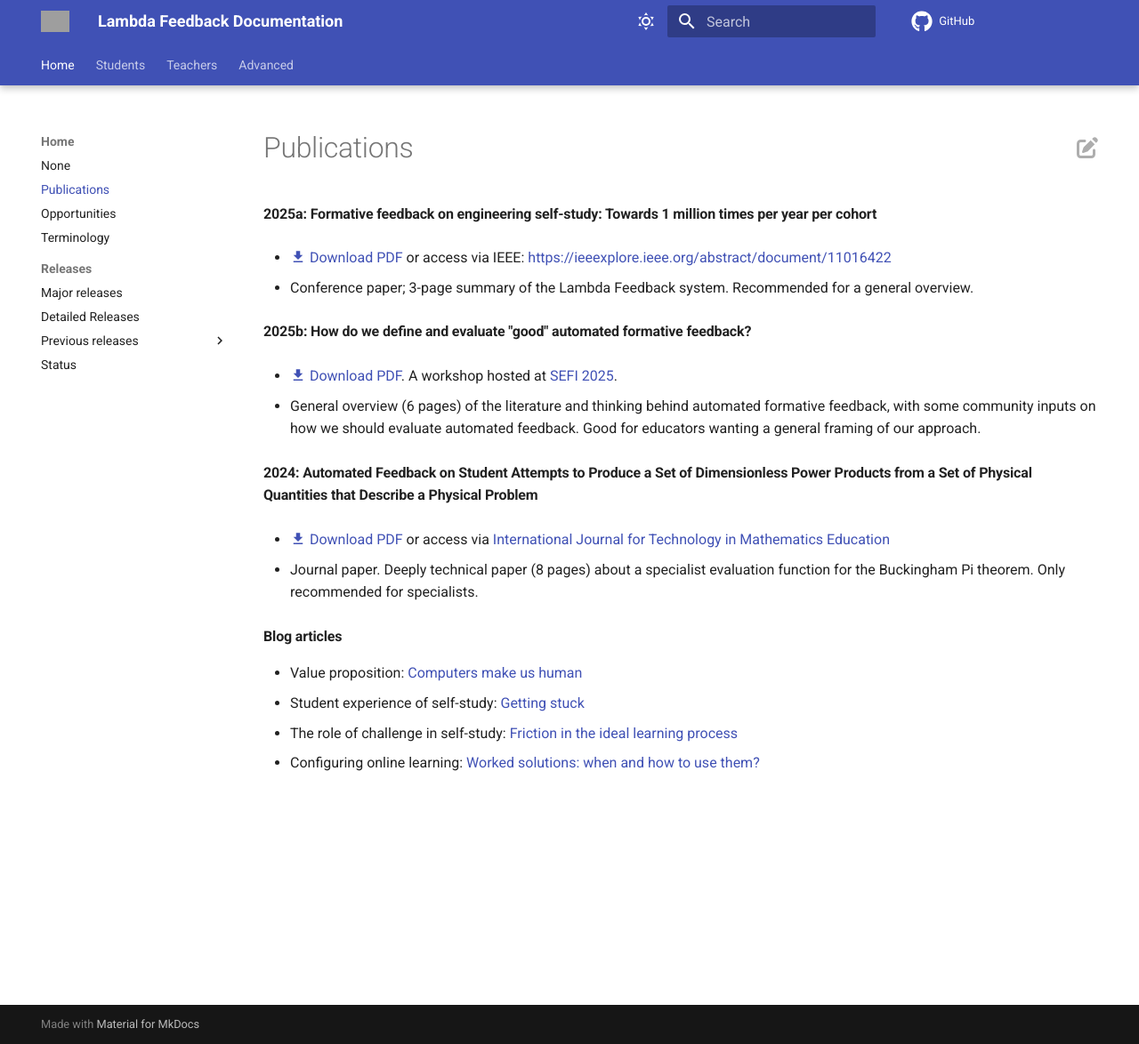
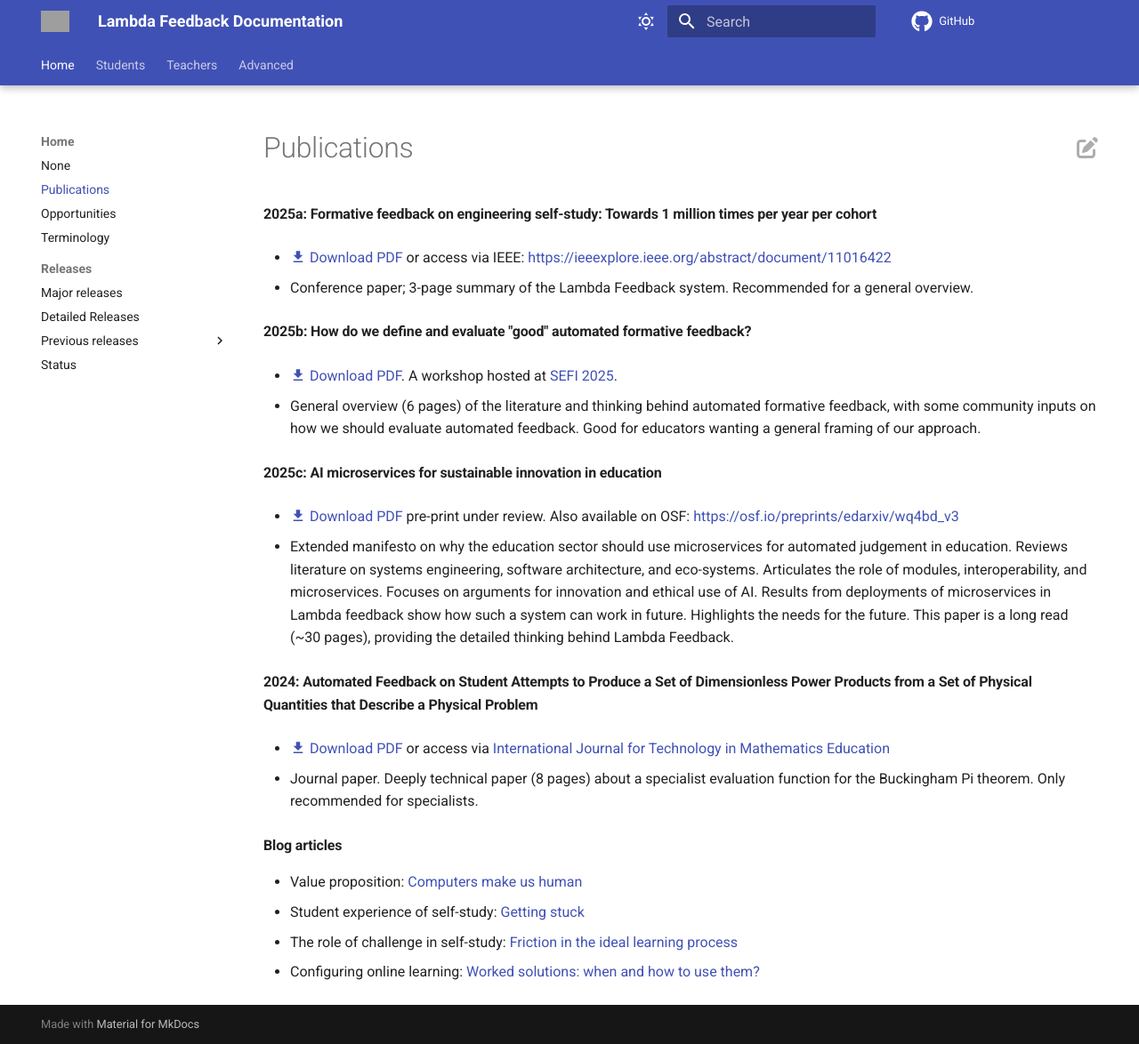
Before and after one commit to lambda-feedback/user-documentation, an MkDocs documentation site: the page built from docs/publications.md, in a window 1280 px wide and 1174 px high. Shown: the whole window at 89% size. Built offline with MkDocs 1.6.1 and Material for MkDocs 9.7.7, drawn with Linux system fonts in a browser that asks for light colours; comment, search, counter and statistics services are not loaded; grey boxes are pictures that could not be loaded.

Commit message:
Added AI microservices paper

```diff
--- a/docs/publications.md
+++ b/docs/publications.md
@@ -14,6 +14,12 @@ hide:
 
 - General overview (6 pages) of the literature and thinking behind automated formative feedback, with some community inputs on how we should evaluate automated feedback. Good for educators wanting a general framing of our approach.
 
+#### 2025c: AI microservices for sustainable innovation in education
+
+- [:material-download: Download PDF](assets/publications/AI_Microservices_for_Sustainable_Innovation_in_Education-v3.pdf) pre-print under review. Also available on OSF: [https://osf.io/preprints/edarxiv/wq4bd_v3](https://osf.io/preprints/edarxiv/wq4bd_v3)
+
+- Extended manifesto on why the education sector should use microservices for automated judgement in education. Reviews literature on systems engineering, software architecture, and eco-systems. Articulates the role of modules, interoperability, and microservices. Focuses on arguments for innovation and ethical use of AI. Results from deployments of microservices in Lambda feedback show how such a system can work in future. Highlights the needs for the future. This paper is a long read (~30 pages), providing the detailed thinking behind Lambda Feedback.
+
 #### 2024: Automated Feedback on Student Attempts to Produce a Set of Dimensionless Power Products from a Set of Physical Quantities that Describe a Physical Problem
 
 - [:material-download: Download PDF](assets/publications/Lundengard_etal_2023_Preprint_Automated_feedback_on_dimensionless_power_products_from_physical_quantities.pdf) or access via [International Journal for Technology in Mathematics Education](https://www.ingentaconnect.com/content/resinf/tme/2024/00000031/00000003/art00003)
```
